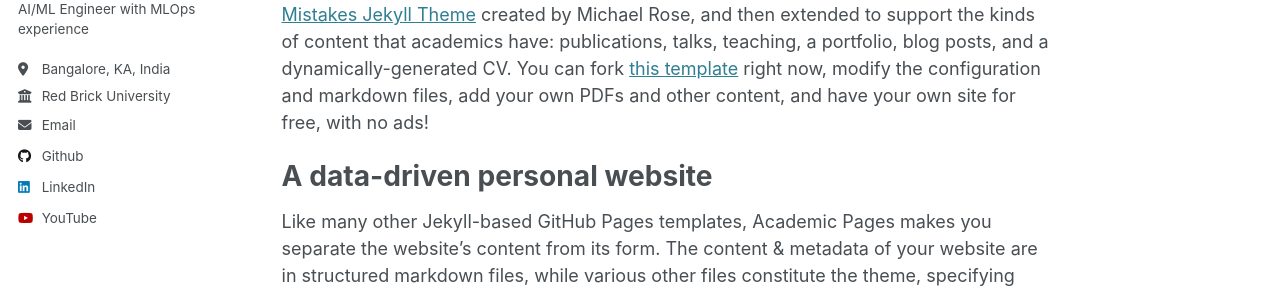
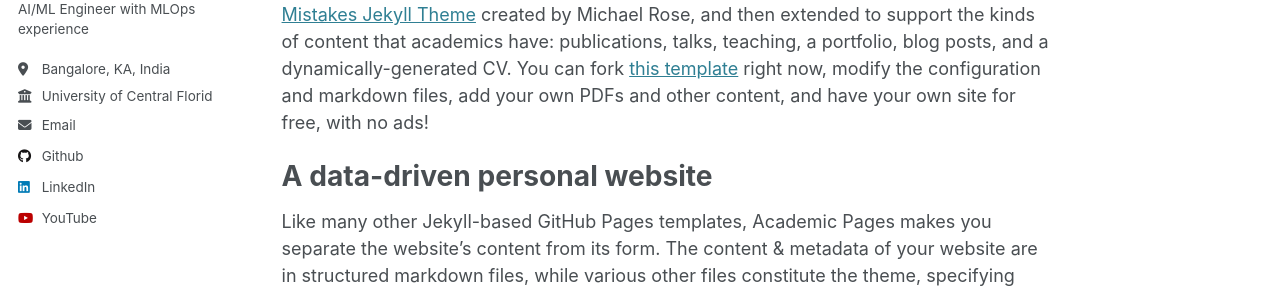
Before and after one commit to sher-somas/sher-somas.github.io, a Jekyll site: the page built from _pages/about.md, in a window 1280 px wide. Shown: the part 283-571 px from the top of the page. Built offline with Jekyll 4.4.1, drawn with Linux system fonts in a browser that asks for light colours.

Commit message:
changed university

```diff
--- a/_config.yml
+++ b/_config.yml
@@ -26,7 +26,7 @@ author:
   pronouns         : # example: "she/her"
   bio              : "AI/ML Engineer with MLOps experience"
   location         : "Bangalore, KA, India"
-  employer         : "Red Brick University"
+  employer         : "University of Central Florida"
   uri              : # URL
   email            : "sher.somas@gmail.com"
 
```
